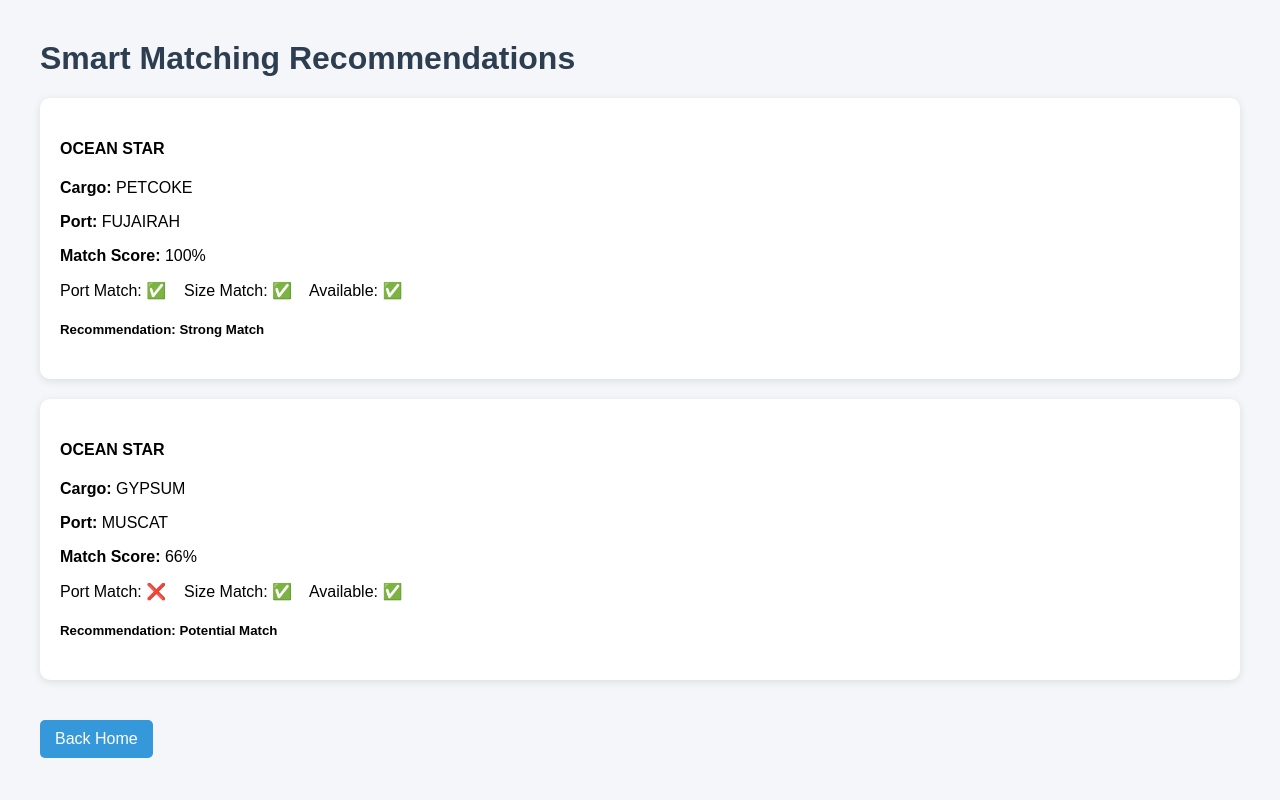
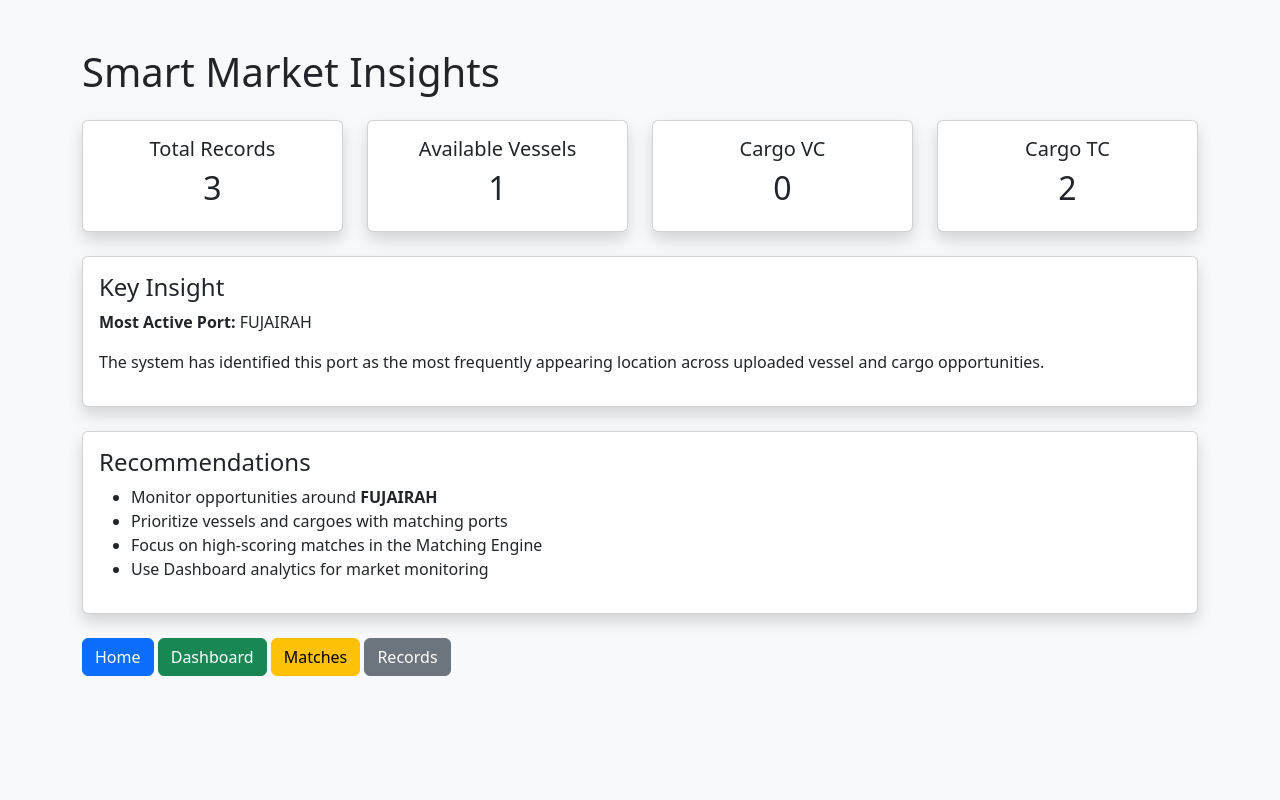
Before and after one commit to MustakimTMulani/ime-email-segregation, a Flask app: page /recommendations in a window 1280 px wide. Run offline with Flask 3, Linux system fonts and the light colour scheme; data comes from the database, SQL or seed files in the repository; both versions use the stored data as it was after the commit.

Commit message:
Add smart matching engine, market insights, delete records and UI improvements

```diff
--- a/app.py
+++ b/app.py
@@ -7,6 +7,8 @@ from services.extractor import (
 )
 from services.models import db, EmailRecord
 from services.pdf_reader import extract_pdf_text
+from flask import redirect
+
 
 app = Flask(__name__)
 
@@ -236,136 +238,91 @@ def matches():
         matches=matches
     )
 
+
+@app.route("/delete/<int:record_id>")
+def delete_record(record_id):
+
+    record = EmailRecord.query.get_or_404(
+        record_id
+    )
+
+    db.session.delete(record)
+
+    db.session.commit()
+
+    return redirect("/records")
+
+@app.route("/delete-all")
+def delete_all():
+
+    EmailRecord.query.delete()
+
+    db.session.commit()
+
+    return redirect("/records")
+
+
+from collections import Counter
+
 @app.route("/recommendations")
 def recommendations():
 
-    vessels = EmailRecord.query.filter_by(
+    records = EmailRecord.query.all()
+
+    total_records = len(records)
+
+    total_vessels = EmailRecord.query.filter_by(
         category="Tonnage"
-    ).all()
+    ).count()
 
-    cargos = EmailRecord.query.filter(
+    total_vc = EmailRecord.query.filter_by(
+        category="Cargo VC"
+    ).count()
 
-        (EmailRecord.category == "Cargo VC") |
+    total_tc = EmailRecord.query.filter_by(
+        category="Cargo TC"
+    ).count()
 
-        (EmailRecord.category == "Cargo TC")
+    ports = []
 
-    ).all()
+    for record in records:
 
-    recommendations = []
+        if record.open_port:
+            ports.append(record.open_port)
 
-    for vessel in vessels:
+        if record.loading_port:
+            ports.append(record.loading_port)
 
-        for cargo in cargos:
+        if record.delivery_port:
+            ports.append(record.delivery_port)
 
-            criteria_met = 0
+        if record.discharge_port:
+            ports.append(record.discharge_port)
 
-            total_criteria = 3
+    most_active_port = "-"
 
-            port_match = False
-            size_match = False
-            availability_match = True
+    if ports:
 
-            cargo_port = (
-                cargo.loading_port
-                or cargo.delivery_port
-            )
-
-            if (
-                vessel.open_port
-                and cargo_port
-            ):
-
-                if (
-                    vessel.open_port.upper()
-                    ==
-                    cargo_port.upper()
-                ):
-
-                    port_match = True
-                    criteria_met += 1
-
-            if vessel.vessel_size:
-
-                try:
-
-                    dwt = int(
-                        vessel.vessel_size
-                    )
-
-                    if dwt >= 50000:
-
-                        size_match = True
-                        criteria_met += 1
-
-                except:
-                    pass
-
-            criteria_met += 1
-
-            score = int(
-                (criteria_met / total_criteria)
-                * 100
-            )
-
-            if score >= 80:
-
-                recommendation = "Strong Match"
-
-            elif score >= 50:
-
-                recommendation = "Potential Match"
-
-            else:
-
-                recommendation = "Low Priority"
-
-            recommendations.append({
-
-                "vessel":
-                vessel.vessel_name,
-
-                "cargo":
-                cargo.cargo_name,
-
-                "port":
-                cargo_port,
-
-                "score":
-                score,
-
-                "port_match":
-                port_match,
-
-                "size_match":
-                size_match,
-
-                "availability_match":
-                availability_match,
-
-                "recommendation":
-                recommendation
-
-            })
-
-    recommendations = sorted(
-
-        recommendations,
-
-        key=lambda x: x["score"],
-
-        reverse=True
-
-    )
+        most_active_port = Counter(
+            ports
+        ).most_common(1)[0][0]
 
     return render_template(
 
         "recommendations.html",
 
-        recommendations=
-        recommendations
+        total_records=total_records,
+
+        total_vessels=total_vessels,
+
+        total_vc=total_vc,
+
+        total_tc=total_tc,
+
+        most_active_port=
+        most_active_port
 
     )
-
 
 
 @app.route("/api-test")
--- a/templates/recommendations.html
+++ b/templates/recommendations.html
@@ -3,133 +3,185 @@
 
 <head>
 
-<title>Recommendations</title>
+    <title>Smart Insights</title>
 
-<style>
-
-body{
-    font-family:Arial,sans-serif;
-    margin:40px;
-    background:#f4f6f9;
-}
-
-.card{
-    background:white;
-    padding:20px;
-    margin-bottom:20px;
-    border-radius:10px;
-    box-shadow:0px 2px 8px rgba(0,0,0,0.1);
-}
-
-h1{
-    color:#2c3e50;
-}
-
-.btn{
-    display:inline-block;
-    margin-top:20px;
-    padding:10px 15px;
-    background:#3498db;
-    color:white;
-    text-decoration:none;
-    border-radius:5px;
-}
-
-</style>
+    <link href="https://cdn.jsdelivr.net/npm/bootstrap@5.3.3/dist/css/bootstrap.min.css" rel="stylesheet">
 
 </head>
 
-<body>
-<h1 class="mb-4">
-    Smart Matching Recommendations
-</h1>
+<body class="bg-light">
 
-{% for item in recommendations %}
+<div class="container mt-5">
 
-<div class="card shadow mb-3">
+    <h1 class="mb-4">
 
-    <div class="card-body">
+        Smart Market Insights
 
-        <h4>
+    </h1>
 
-            {{ item.vessel }}
+    <div class="row">
 
-        </h4>
+        <div class="col-md-3">
 
-        <p>
+            <div class="card shadow text-center">
 
-            <strong>Cargo:</strong>
-            {{ item.cargo }}
+                <div class="card-body">
 
-        </p>
+                    <h5>Total Records</h5>
 
-        <p>
+                    <h2>
+                        {{ total_records }}
+                    </h2>
 
-            <strong>Port:</strong>
-            {{ item.port }}
+                </div>
 
-        </p>
+            </div>
 
-        <p>
+        </div>
 
-            <strong>Match Score:</strong>
+        <div class="col-md-3">
 
-            {% if item.score >= 80 %}
+            <div class="card shadow text-center">
 
-                <span class="badge bg-success">
-                    {{ item.score }}%
-                </span>
+                <div class="card-body">
 
-            {% elif item.score >= 50 %}
+                    <h5>Available Vessels</h5>
 
-                <span class="badge bg-warning text-dark">
-                    {{ item.score }}%
-                </span>
+                    <h2>
+                        {{ total_vessels }}
+                    </h2>
 
-            {% else %}
+                </div>
 
-                <span class="badge bg-danger">
-                    {{ item.score }}%
-                </span>
+            </div>
 
-            {% endif %}
+        </div>
 
-        </p>
+        <div class="col-md-3">
 
-        <p>
+            <div class="card shadow text-center">
 
-            Port Match:
-            {% if item.port_match %}✅{% else %}❌{% endif %}
+                <div class="card-body">
 
-            &nbsp;&nbsp;
+                    <h5>Cargo VC</h5>
 
-            Size Match:
-            {% if item.size_match %}✅{% else %}❌{% endif %}
+                    <h2>
+                        {{ total_vc }}
+                    </h2>
 
-            &nbsp;&nbsp;
+                </div>
 
-            Available:
-            {% if item.availability_match %}✅{% else %}❌{% endif %}
+            </div>
 
-        </p>
+        </div>
 
-        <h5>
+        <div class="col-md-3">
 
-            Recommendation:
-            {{ item.recommendation }}
+            <div class="card shadow text-center">
 
-        </h5>
+                <div class="card-body">
+
+                    <h5>Cargo TC</h5>
+
+                    <h2>
+                        {{ total_tc }}
+                    </h2>
+
+                </div>
+
+            </div>
+
+        </div>
+
+    </div>
+
+    <div class="card shadow mt-4">
+
+        <div class="card-body">
+
+            <h4>
+
+                Key Insight
+
+            </h4>
+
+            <p>
+
+                <strong>
+                    Most Active Port:
+                </strong>
+
+                {{ most_active_port }}
+
+            </p>
+
+            <p>
+
+                The system has identified this port as the most frequently appearing location across uploaded vessel and cargo opportunities.
+
+            </p>
+
+        </div>
+
+    </div>
+
+    <div class="card shadow mt-4">
+
+        <div class="card-body">
+
+            <h4>
+
+                Recommendations
+
+            </h4>
+
+            <ul>
+
+                <li>
+                    Monitor opportunities around
+                    <strong>{{ most_active_port }}</strong>
+                </li>
+
+                <li>
+                    Prioritize vessels and cargoes with matching ports
+                </li>
+
+                <li>
+                    Focus on high-scoring matches in the Matching Engine
+                </li>
+
+                <li>
+                    Use Dashboard analytics for market monitoring
+                </li>
+
+            </ul>
+
+        </div>
+
+    </div>
+
+    <div class="mt-4">
+
+        <a href="/" class="btn btn-primary">
+            Home
+        </a>
+
+        <a href="/dashboard" class="btn btn-success">
+            Dashboard
+        </a>
+
+        <a href="/matches" class="btn btn-warning">
+            Matches
+        </a>
+
+        <a href="/records" class="btn btn-secondary">
+            Records
+        </a>
 
     </div>
 
 </div>
 
-{% endfor %}
-
-<a href="/" class="btn">
-    Back Home
-</a>
-
 </body>
 
 </html>
--- a/test_emails/cargo_tc.txt
+++ /dev/null
@@ -1,3 +0,0 @@
-DELIVERY VANCOUVER
-REDELIVERY CHITTAGONG
-DURATION 30 DAYS
--- a/test_emails/cargo_vc.txt
+++ /dev/null
@@ -1,3 +0,0 @@
-LOAD PORT : KOH SI CHANG
-DISCHARGE PORT : KANDLA
-LAYCAN : MID JULY
--- a/test_emails/tonnage.txt
+++ /dev/null
@@ -1,2 +0,0 @@
-MV SHENG AN HAI DWT 56564
-OPEN XIAMEN
```
Also changed, not shown: templates/index.html (+17 -5 lines), templates/records.html (+18 -0 lines), instance/ime.db.
